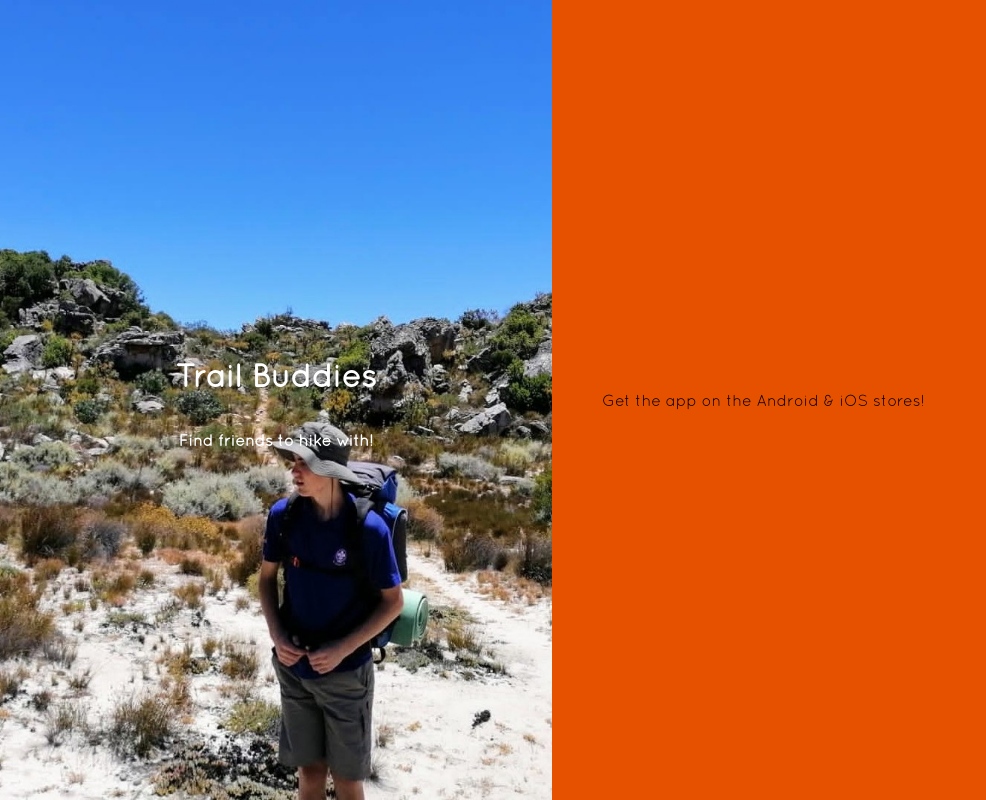
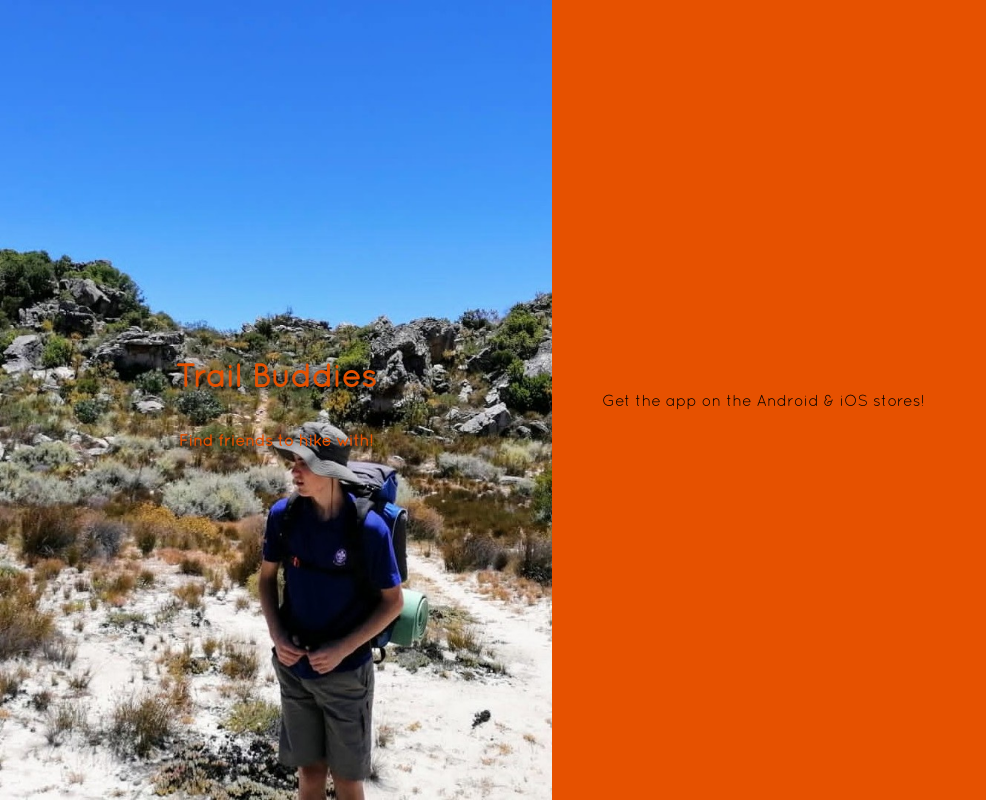
Before and after one commit to TrailBuddies/club, a website built with Vite: page index.html in a window 1280 px wide. Shown: the whole page, without its empty margins (0-986 px from the left). Built offline with nearby package versions, Linux system fonts and the light colour scheme.

Commit message:
make text stand out a bit more

```diff
--- a/styles/index.scss
+++ b/styles/index.scss
@@ -27,8 +27,8 @@ body {
 	justify-content: center;
 	align-items: center;
 
-  color: white;
-  font-weight: bolder;
+  color: rgba(230, 81, 0, 1);
+  text-shadow: 0 3px 8px black;
 
 	background-image: url('/images/bg-tall.jpg');
 	background-size: cover;
@@ -46,6 +46,10 @@ body {
 
 		padding: 20px 0;
 	}
+
+  & > p {
+    font-weight: 999;
+  }
 }
 
 main {
```
